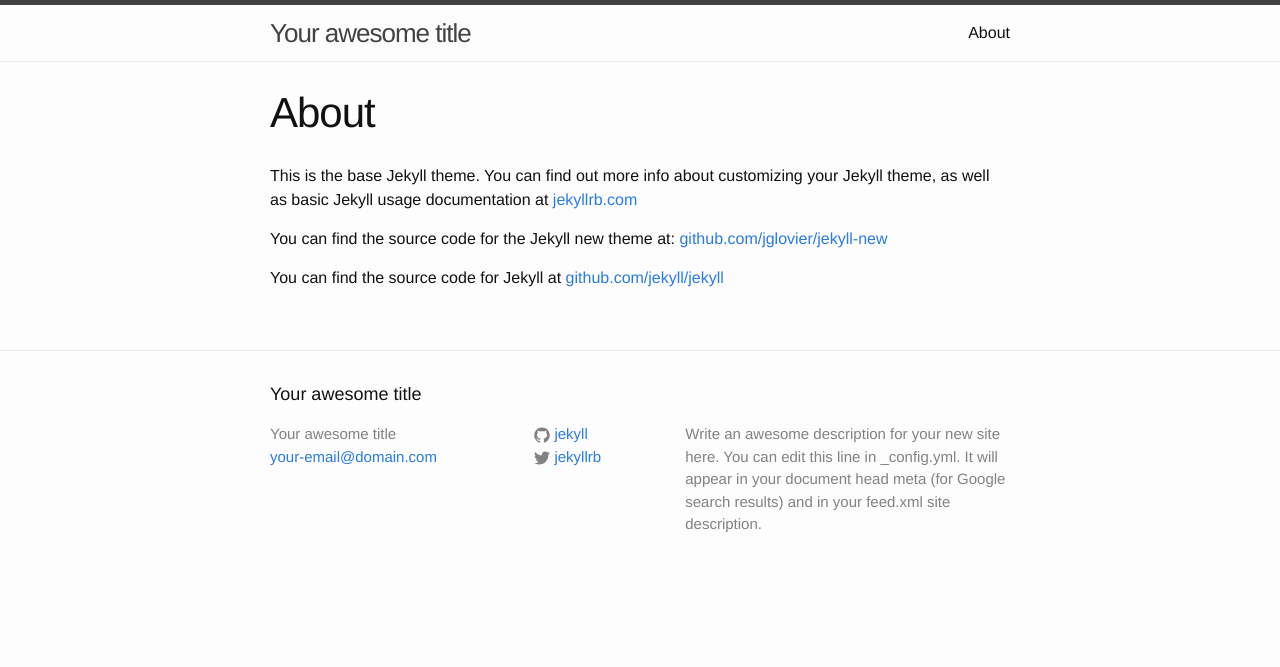
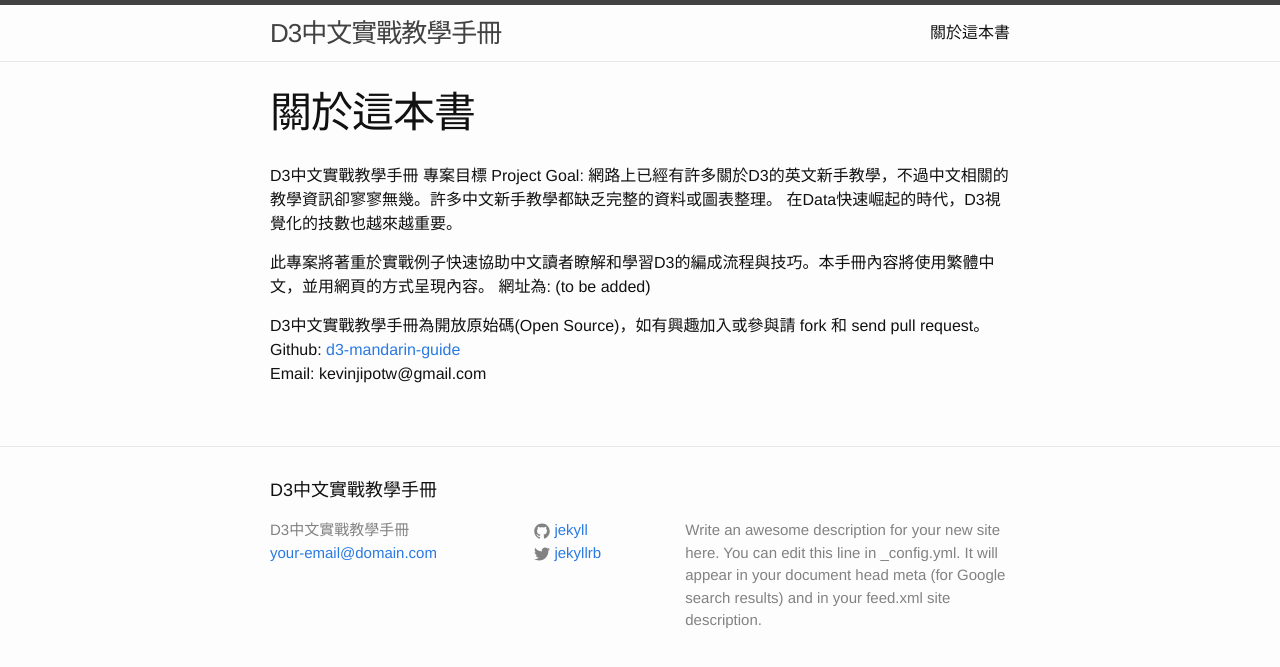
Before and after one commit to kevinchipotw/D3-Mandarin-Guide, a Jekyll site: the page built from gh-pages_branch/about/index.md, in a window 1280 px wide. Shown: the top 667 px of the page. Built offline with Jekyll 4.4.1, drawn with Linux system fonts in a browser that asks for light colours.

Commit message:
rd me fix

```diff
--- a/gh-pages_branch/_config.yml
+++ b/gh-pages_branch/_config.yml
@@ -1,5 +1,5 @@
 # Site settings
-title: Your awesome title
+title: D3中文實戰教學手冊
 email: your-email@domain.com
 description: > # this means to ignore newlines until "baseurl:"
   Write an awesome description for your new site here. You can edit this
--- a/gh-pages_branch/_layouts/default.html
+++ b/gh-pages_branch/_layouts/default.html
@@ -1,3 +1,6 @@
+---
+site.title: baestp
+---
 <!DOCTYPE html>
 <html>
 
--- a/gh-pages_branch/_posts/2015-06-25-welcome-to-jekyll.markdown
+++ b/gh-pages_branch/_posts/2015-06-25-welcome-to-jekyll.markdown
@@ -1,12 +1,12 @@
 ---
 layout: post
-title:  "Welcome to Jekyll!"
+title:  D3中文實戰教學手冊
 date:   2015-06-25 11:41:52
 categories: jekyll update
 ---
 You’ll find this post in your `_posts` directory. Go ahead and edit it and re-build the site to see your changes. You can rebuild the site in many different ways, but the most common way is to run `jekyll serve`, which launches a web server and auto-regenerates your site when a file is updated.
 
-To add new posts, simply add a file in the `_posts` directory that follows the convention `YYYY-MM-DD-name-of-post.ext` and includes the necessary front matter. Take a look at the source for this post to get an idea about how it works.
+Toeee add new posts, simply add a file in the `_posts` directory that follows the convention `YYYY-MM-DD-name-of-post.ext` and includes the necessary front matter. Take a look at the source for this post to get an idea about how it works.
 
 Jekyll also offers powerful support for code snippets:
 
--- a/gh-pages_branch/about.md
+++ /dev/null
@@ -1,11 +0,0 @@
----
-layout: page
-title: About
-permalink: /about/
----
-
-This is the base Jekyll theme. You can find out more info about customizing your Jekyll theme, as well as basic Jekyll usage documentation at [jekyllrb.com](http://jekyllrb.com/)
-
-You can find the source code for the Jekyll new theme at: [github.com/jglovier/jekyll-new](https://github.com/jglovier/jekyll-new)
-
-You can find the source code for Jekyll at [github.com/jekyll/jekyll](https://github.com/jekyll/jekyll)
--- /dev/null
+++ b/gh-pages_branch/about/index.md
@@ -0,0 +1,16 @@
+---
+layout: page
+title: 關於這本書
+permalink: /about/
+---
+
+D3中文實戰教學手冊
+專案目標 Project Goal:
+網路上已經有許多關於D3的英文新手教學，不過中文相關的教學資訊卻寥寥無幾。許多中文新手教學都缺乏完整的資料或圖表整理。 在Data快速崛起的時代，D3視覺化的技數也越來越重要。
+
+此專案將著重於實戰例子快速協助中文讀者瞭解和學習D3的編成流程與技巧。本手冊內容將使用繁體中文，並用網頁的方式呈現內容。
+網址為: (to be added)
+
+D3中文實戰教學手冊為開放原始碼(Open Source)，如有興趣加入或參與請 fork 和 send pull request。  <br>
+Github: <a href="https://github.com/kevinchipotw/d3-mandarin-guide" target="_blank">d3-mandarin-guide</a>
+Email: kevinjipotw@gmail.com
```
